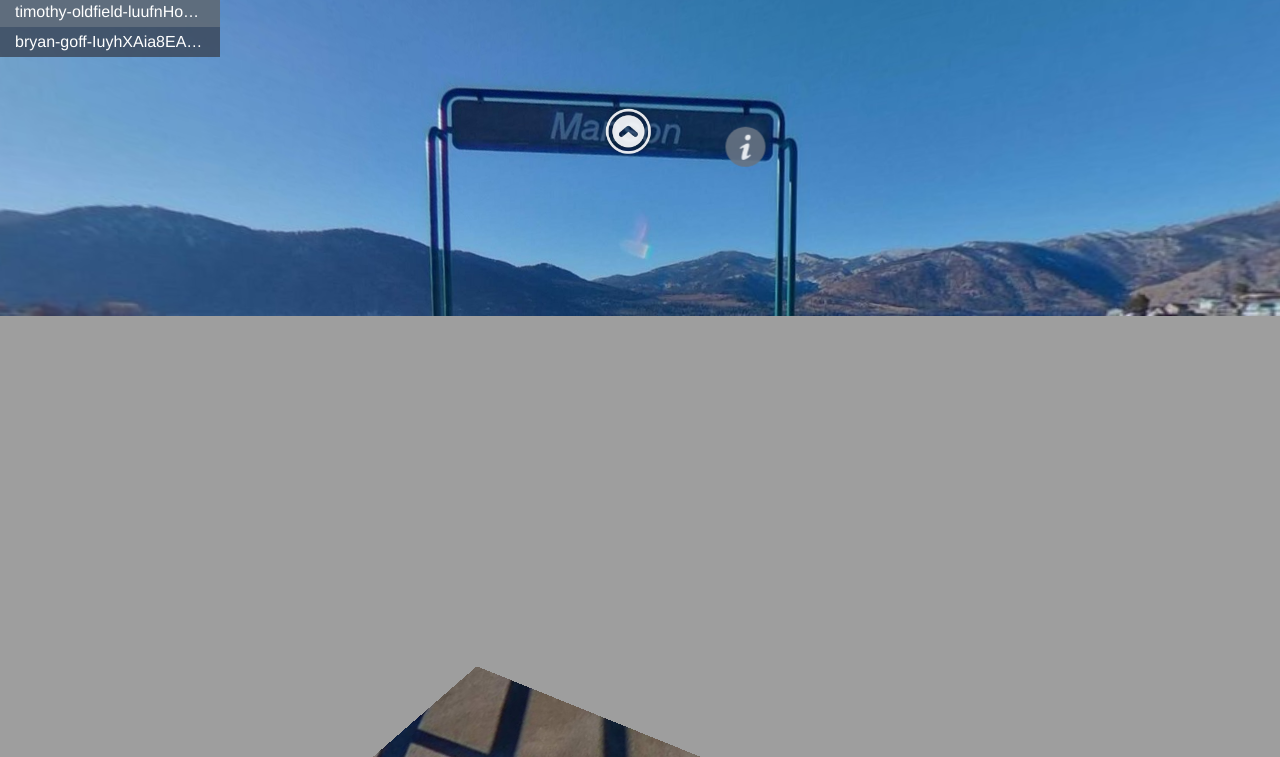
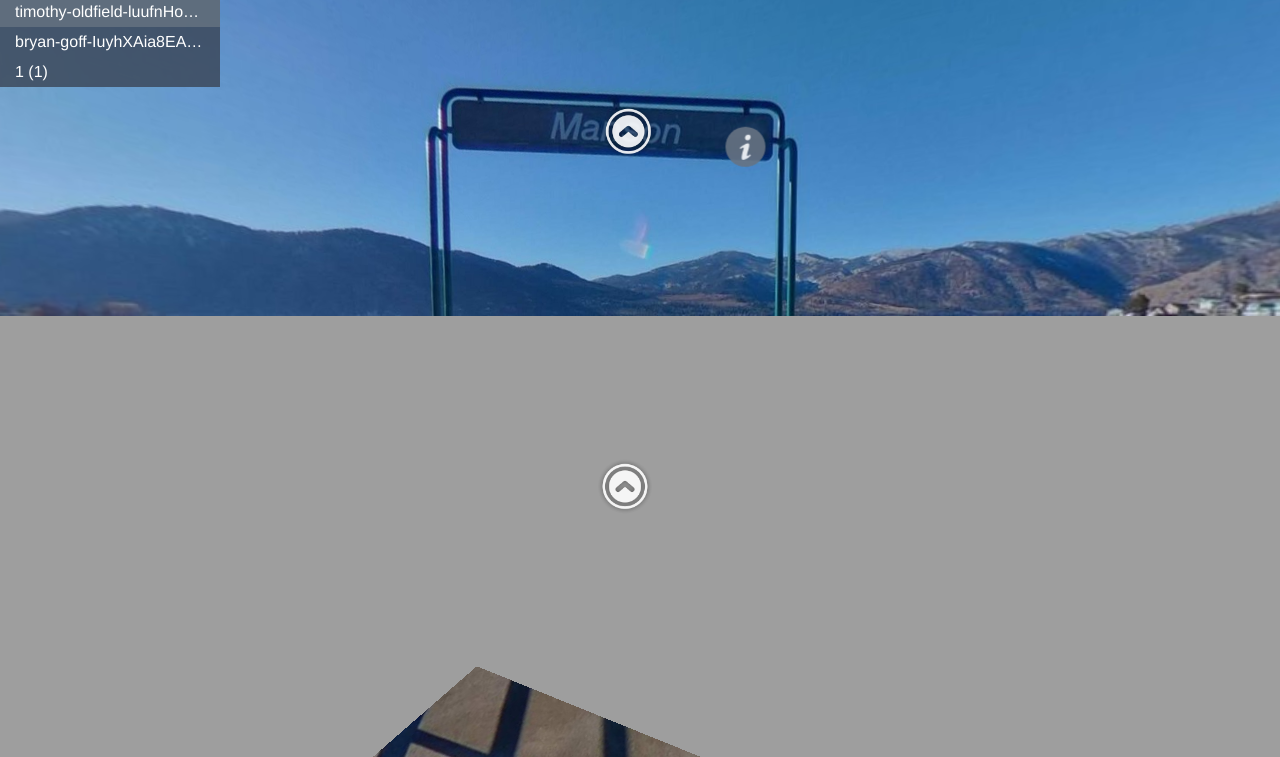
Before and after one commit to Anuragtech02/Marzipano-test, a plain HTML site: page index.html in a window 1280 px wide. Shown: the part 43-800 px from the top of the page. Drawn offline with Linux system fonts and the light colour scheme; animation ran at ten frames a second.

Commit message:
New Update

```diff
--- a/data.js
+++ b/data.js
@@ -34,12 +34,18 @@ var APP_DATA = {
           "pitch": -0.3456157713637058,
           "rotation": 0,
           "target": "1-bryan-goff-iuyhxaia8ea-unsplash"
+        },
+        {
+          "yaw": -0.47976531265060984,
+          "pitch": 0.33948764910126883,
+          "rotation": 0,
+          "target": "2-1-1"
         }
       ],
       "infoHotspots": [
         {
-          "yaw": -0.28282141978176867,
-          "pitch": -0.3488148113704739,
+          "yaw": -0.28282140275361556,
+          "pitch": -0.34881481151407456,
           "title": "Click me",
           "text": "You can click the arrow button to move to another page"
         }
@@ -75,6 +81,29 @@ var APP_DATA = {
       },
       "linkHotspots": [],
       "infoHotspots": []
+    },
+    {
+      "id": "2-1-1",
+      "name": "1 (1)",
+      "levels": [
+        {
+          "tileSize": 256,
+          "size": 256,
+          "fallbackOnly": true
+        },
+        {
+          "tileSize": 512,
+          "size": 512
+        }
+      ],
+      "faceSize": 450,
+      "initialViewParameters": {
+        "pitch": 0,
+        "yaw": 0,
+        "fov": 1.5707963267948966
+      },
+      "linkHotspots": [],
+      "infoHotspots": []
     }
   ],
   "name": "Project Title",
--- a/index.html
+++ b/index.html
@@ -22,6 +22,10 @@
 
       <a href="javascript:void(0)" class="scene" data-id="1-bryan-goff-iuyhxaia8ea-unsplash">
         <li class="text">bryan-goff-IuyhXAia8EA-unsplash</li>
+      </a>
+
+      <a href="javascript:void(0)" class="scene" data-id="2-1-1">
+        <li class="text">1 (1)</li>
       </a>
 
   </ul>
```
Also changed, not shown: tiles/2-1-1/1/b/0/0.jpg (added), tiles/2-1-1/1/d/0/0.jpg (added), tiles/2-1-1/1/f/0/0.jpg (added), tiles/2-1-1/1/l/0/0.jpg (added), tiles/2-1-1/1/r/0/0.jpg (added), tiles/2-1-1/1/u/0/0.jpg (added), tiles/2-1-1/preview.jpg (added).
